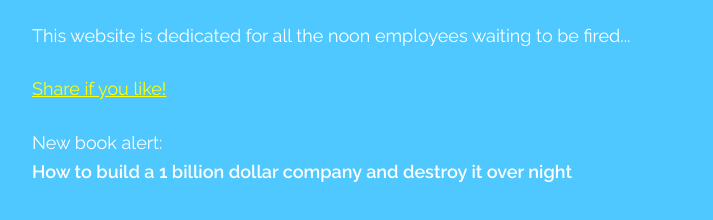
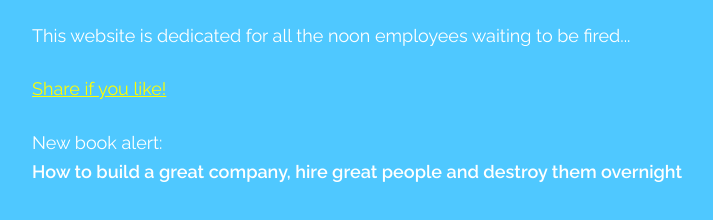
Before and after one commit to syedumairumar/Noon-Please-Fire-Me, a plain HTML site: page index.html in a window 1280 px wide. Shown: the part 106-326 px from the top of the page, without its empty margins (128-841 px from the left). Drawn offline with nearby package versions, Linux system fonts and the light colour scheme.

Commit message:
Update index.html

```diff
--- a/index.html
+++ b/index.html
@@ -43,7 +43,7 @@
         <h4>Hello World</h4>
 	      <p>This website is dedicated for all the noon employees waiting to be fired...</p>
 	      <p><a href="javascript:fbShare('http://noonpleasefireme.com/', 'Noon Please Fire Me', 'Facebook share popup', 520, 350)">Share if you like!</a></p>
-	      <p>New book alert:<br /><strong>How to build a 1 billion dollar company and destroy it over night</strong></p>
+	      <p>New book alert:<br /><strong>How to build a great company, hire great people and destroy them overnight</strong></p>
       </div>
     </div>
   </div>
```
